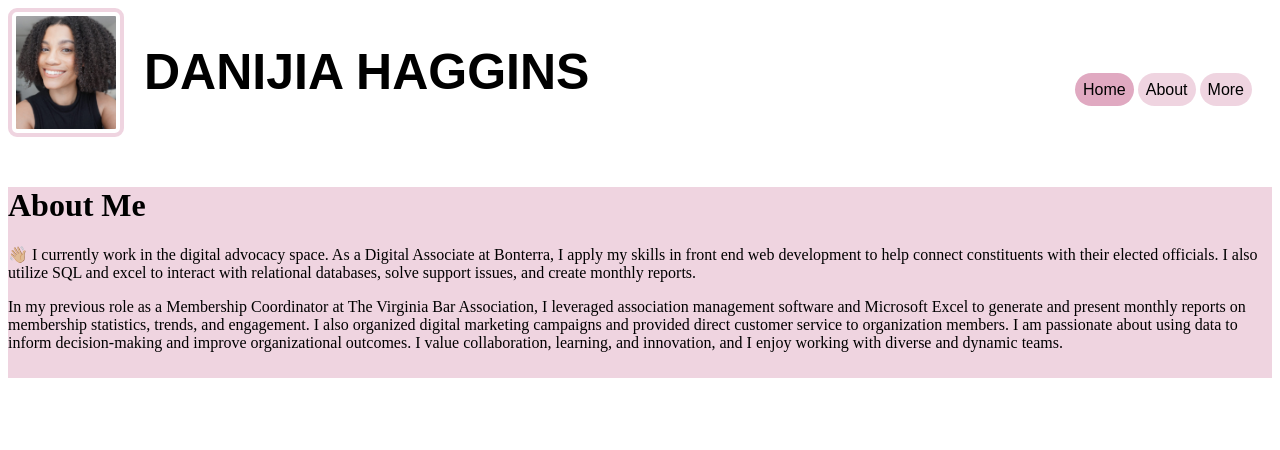
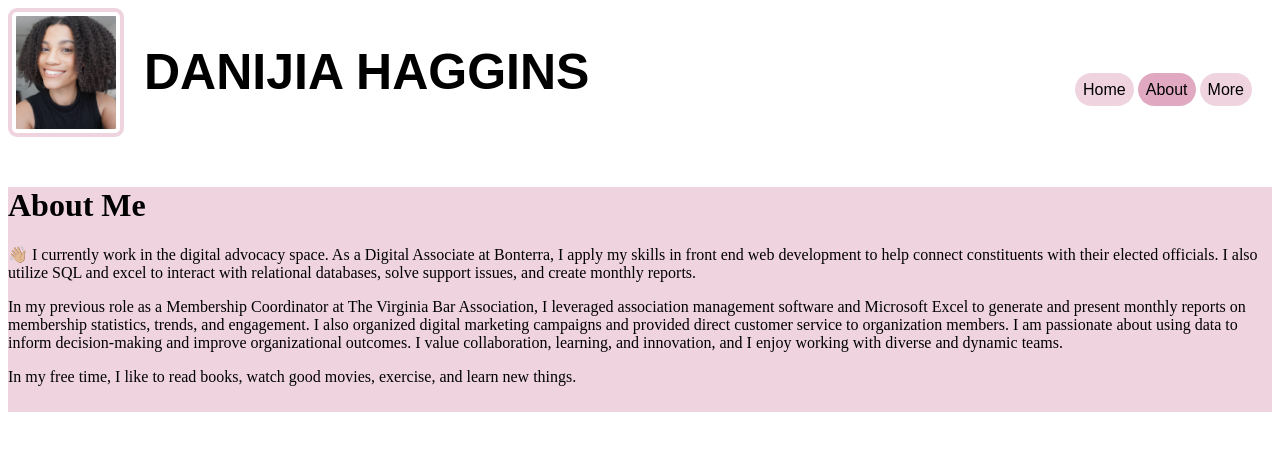
Before and after one commit to danijia/ResumeWebsite, a plain HTML site: page about.html in a window 1280 px wide. Drawn offline with Linux system fonts and the light colour scheme.

Commit message:
Updating about and home pages

```diff
--- a/about.html
+++ b/about.html
@@ -23,8 +23,8 @@
             <h1 id="header1">Danijia Haggins</h1>
 
             <ul class="links">
-                <li class="active"><a href="index.html">Home</a></li>
-                <li><a href="about.html">About</a></li>
+                <li><a href="Resume.html">Home</a></li>
+                <li class="active"><a href="about.html">About</a></li>
                 <li><a href="more.html">More</a></li>
             </ul>
         </header>
@@ -37,6 +37,9 @@
                 <p>In my previous role as a Membership Coordinator at The Virginia Bar Association, I leveraged association management software and Microsoft Excel to generate and present monthly reports on membership statistics, trends, and engagement.
                     I also organized digital marketing campaigns and provided direct customer service to organization members. I am passionate about using data to inform decision-making and improve organizational outcomes. I value collaboration, learning,
                     and innovation, and I enjoy working with diverse and dynamic teams.</p>
+                <p>
+                    In my free time, I like to read books, watch good movies, exercise, and learn new things.
+                </p>
             </div>
             <div class="section2">
 
```
Also changed, not shown: Resume.html (+3 -3 lines).
